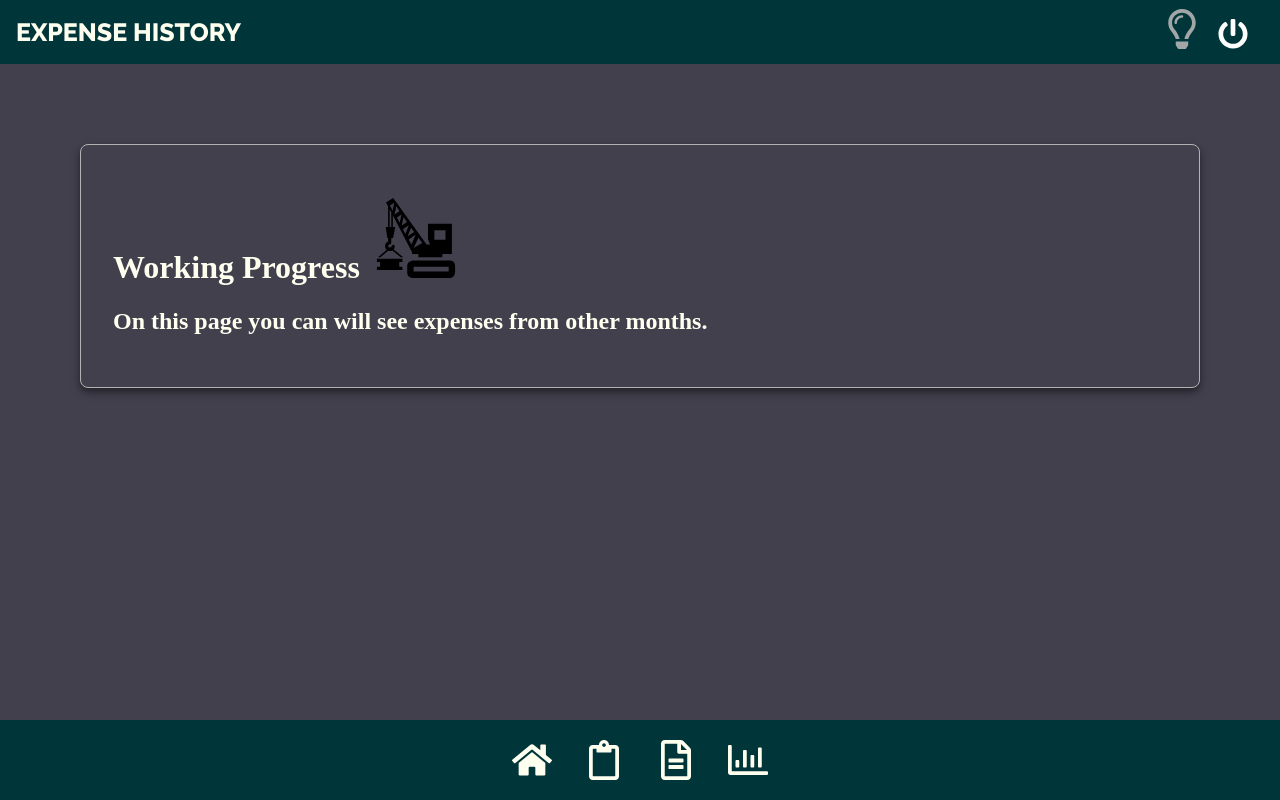
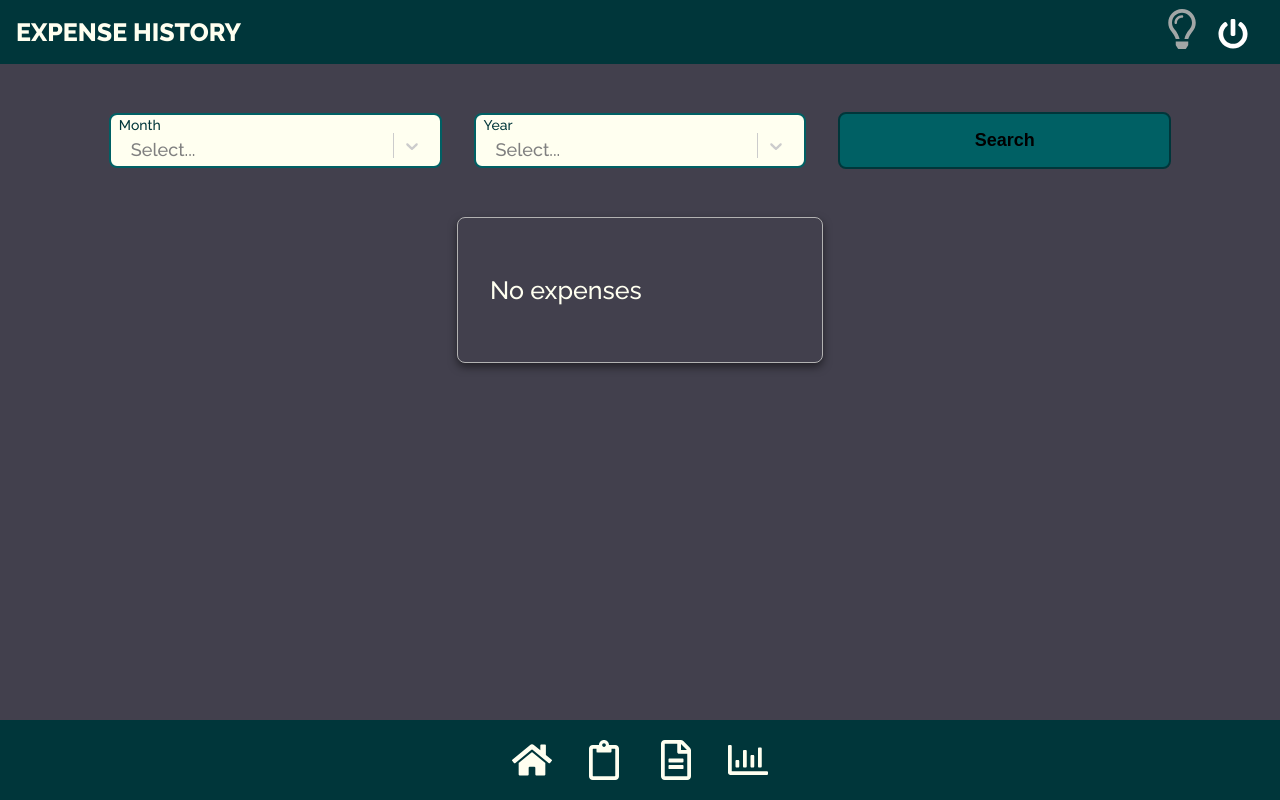
Before and after one commit to mavenesio/house-expenses, a Next.js app: page /ExpenseHistory in a window 1280 px wide. Built offline with nearby package versions, Linux system fonts and the light colour scheme.

Commit message:
add expenseHistory

```diff
--- a/pages/ExpenseHistory.js
+++ b/pages/ExpenseHistory.js
@@ -1,36 +1,117 @@
 // @ts-nocheck
 import React, { useState, useEffect, useCallback } from 'react';
-import { gql, useQuery } from '@apollo/client';
 import styled from 'styled-components';
 
-import Card from '../Components/Card/Card';
-import Header from '../Components/Header/Header';
-import Construction from '../Components/Icons/construction';
+import StyledSelect from '../Components/StyledSelect/StyledSelect';
+import Spinner from '../Components/Spinner/Spinner';
+import { useLazyQuery } from '@apollo/client';
+import gql from "graphql-tag";
+import {YearOptions, MonthOptions} from '../constants/constants';
+import Button from '../Components/Button/Button';
+import ExpensesTable from '../Components/ExpensesTable/ExpensesTable';
 
-const ConstructionIcon = styled(Construction)`
-  margin-left:1rem;
-  font-size:5rem;
-  color:orange;
+
+const ExpenseTrackingContainer = styled.div`
+  padding:2rem;
+`;
+const TableContainer = styled.div`
+  display:flex;
+  flex-direction:row;
+  justify-content:center;
+  margin-top:2rem;
+  flex-wrap:wrap-reverse;
+`;
+const FilterContainer = styled.div`
+  display:flex;
+  flex-direction:row;
+  justify-content:center;
+  flex-wrap:wrap;
+`;
+const StyledSelectContainer = styled.div`
+  display:flex;
+  align-self:center;
+  width:30%;
+  @media (max-width: 768px) {
+    width:100%;
+  }
 `;
 
-const ExpenseTrackingContainer = styled.div`
-  padding:5rem;
+const GET_USER_EXPENSES = gql`
+    query getExpenses($input: GetExpensesInput!){
+      getExpenses(input: $input){
+        id
+        name
+        amount
+        paid,
+        type
+      }
+    }
 `;
 
 const ExpenseHistory = () => {
+  const [Month, setMonth] = useState(null);
+  const [Year, setYear] = useState(null);
+  const [DataTable, setDataTable] = useState(null)
+  const [ loadExpenses, { loading, data, refetch }] = useLazyQuery(GET_USER_EXPENSES,{
+    variables:{
+      input: {
+        month: parseInt((new Date()).getMonth()),
+        year: parseInt((new Date()).getFullYear())
+      }
+    }
+  });
+  const getExpenses = useCallback(
+    (month, year) => {
+      if( month === null || year === null) return;
+      loadExpenses({variables: {
+        input: {
+          month: parseInt(month.value),
+          year: parseInt(year.value)
+        }
+      }});
+      console.log(month, year);
+    })
 
   return (
     <>
+      <Spinner loading={loading}/>
       <ExpenseTrackingContainer>
-        <Card>
-          <h1>
-            Working Progress
-            <ConstructionIcon />
-          </h1>
-          <h2>
-            On this page you can will see expenses from other months.
-          </h2>
-        </Card>
+        <FilterContainer>
+          <StyledSelectContainer>
+            <StyledSelect
+              value={Month}
+              onChange={(value)=> setMonth(value)}
+              name='startMonth'
+              options={MonthOptions}
+              label='Month'
+              errors=''
+              touched={false}
+            />
+          </StyledSelectContainer>
+          <StyledSelectContainer>
+            <StyledSelect
+                    value={Year}
+                    onChange={(value)=> setYear(value)}
+                    name='startYear'
+                    options={YearOptions}
+                    label='Year'
+                    errors=''
+                    touched={false}
+                />
+          </StyledSelectContainer>
+          <StyledSelectContainer>
+              <Button type='Button' onClick={() => getExpenses(Month, Year)} >Search </Button>
+          </StyledSelectContainer>
+        </FilterContainer>
+            <TableContainer>
+              <ExpensesTable
+                dataTable={data ? data.getExpenses : []}
+                onCheck={null}
+                onEdit={null}
+                onDelete={null}
+                onCreate={null}
+                />
+          </TableContainer>
       </ExpenseTrackingContainer>
     </>
   )
```
